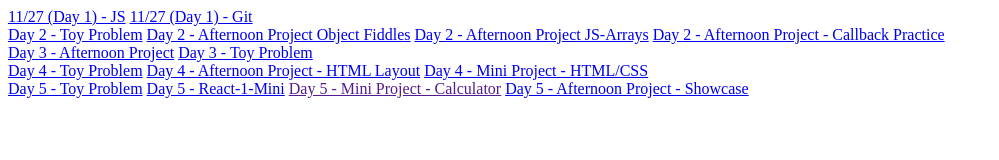
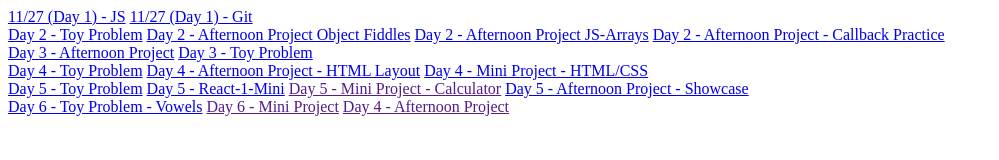
Before and after one commit to B-eck37/Daily-Projects-WPX2, a plain HTML site: page index.html in a window 1280 px wide. Shown: the whole page, without its empty margins (0-999 px from the left). Drawn offline with Linux system fonts and the light colour scheme.

Commit message:
Day 6 - Additions

```diff
--- a/index.html
+++ b/index.html
@@ -40,7 +40,11 @@
 </div>
 
 <div class="Week 2">
-    <section></section>
+    <section>
+        <a href="https://repl.it/@B_eck/String-Disemvoweler-7">Day 6 - Toy Problem - Vowels</a>
+        <a href="">Day 6 - Mini Project</a>
+        <a href="">Day 4 - Afternoon Project</a>
+    </section>
     <section></section>
     <section></section>
     <section></section>
```
